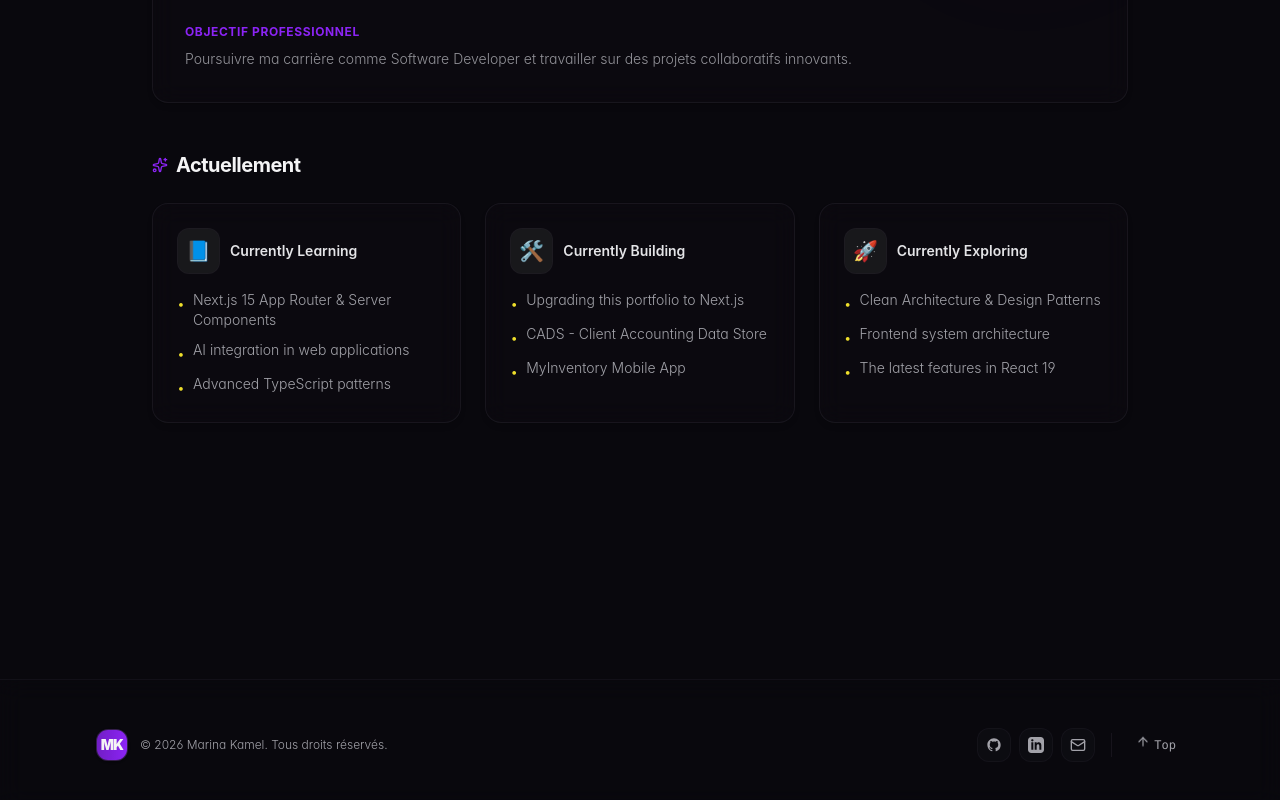
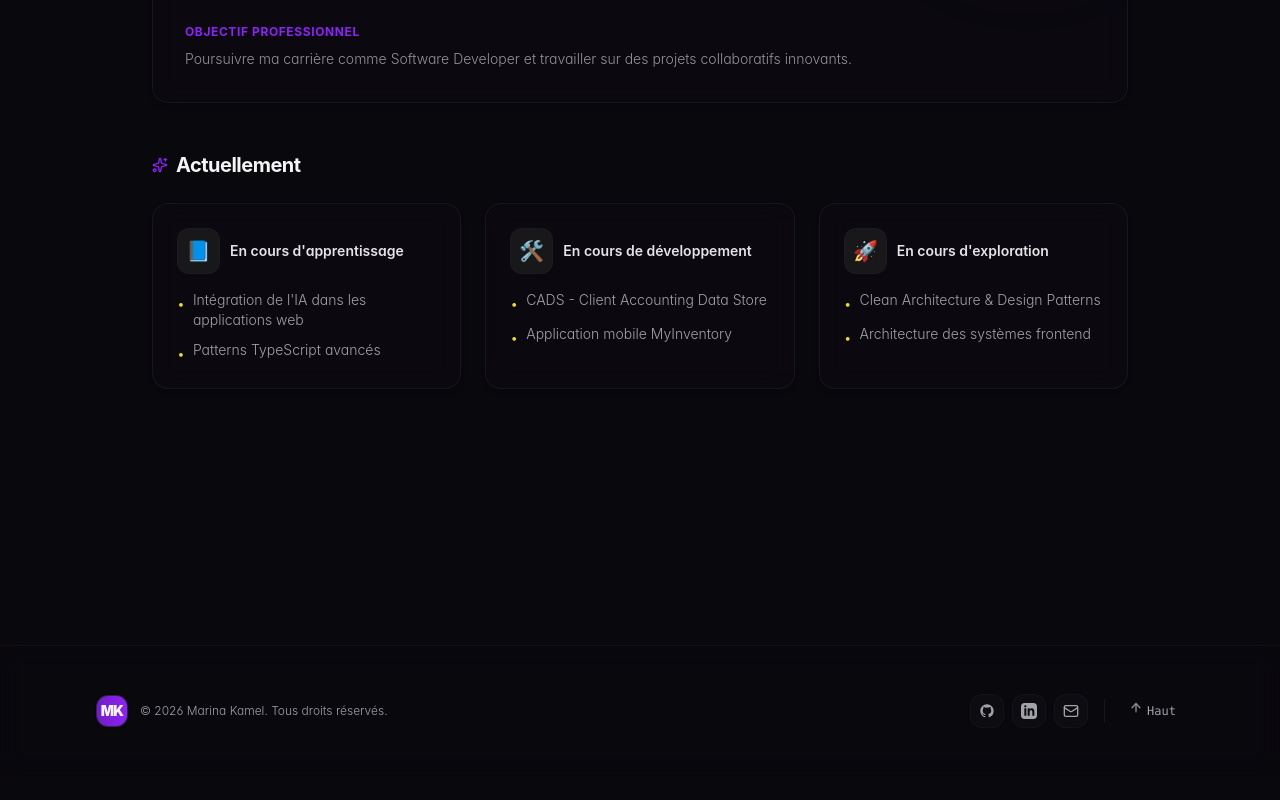
Before and after one commit to MarinaKamel-coder/portfolio-marina, a Next.js app: page / in a window 1280 px wide. Shown: the part 1339-2139 px from the top of the page. After the commit the page ends 2115 px from the top, so only its background shows below. Built offline with nearby package versions, Linux system fonts and the light colour scheme.

Commit message:
fix: fix petits erreurs linguistique

```diff
--- a/src/components/footer.tsx
+++ b/src/components/footer.tsx
@@ -76,7 +76,7 @@ export default function Footer() {
               title="Retour en haut"
             >
               <ArrowUp className="size-3.5 animate-bounce" />
-              <span className="hidden sm:inline">Top</span>
+              <span className="hidden sm:inline">Haut</span>
             </button>
           </div>
 
--- a/src/constants/data.ts
+++ b/src/constants/data.ts
@@ -50,19 +50,28 @@ export const DATA = {
 
 export const CURRENT_ACTIVITIES: ActivityItem[] = [
   {
-    title: "Currently Learning",
+    title: "En cours d'apprentissage",
     icon: "📘",
-    items: ["Next.js 15 App Router & Server Components", "AI integration in web applications", "Advanced TypeScript patterns"]
+    items: [
+      "Intégration de l'IA dans les applications web",
+      "Patterns TypeScript avancés"
+    ]
   },
   {
-    title: "Currently Building",
+    title: "En cours de développement",
     icon: "🛠️",
-    items: ["Upgrading this portfolio to Next.js", "CADS - Client Accounting Data Store", "MyInventory Mobile App"]
+    items: [
+      "CADS - Client Accounting Data Store",
+      "Application mobile MyInventory"
+    ]
   },
   {
-    title: "Currently Exploring",
+    title: "En cours d'exploration",
     icon: "🚀",
-    items: ["Clean Architecture & Design Patterns", "Frontend system architecture", "The latest features in React 19"]
+    items: [
+      "Clean Architecture & Design Patterns",
+      "Architecture des systèmes frontend"
+    ]
   }
 ];
 
@@ -120,7 +129,7 @@ export const EXPERIENCES: ExperienceItem[] = [
 
 export const FORMATIONS: FormationItem[] = [
   {
-    titre: "Développement de logiciels",
+    titre: "AEC en Développement de logiciels",
     ecole: "Collège de Maisonneuve, Montréal, QC",
     date: "2025 – 2026"
   },
```
